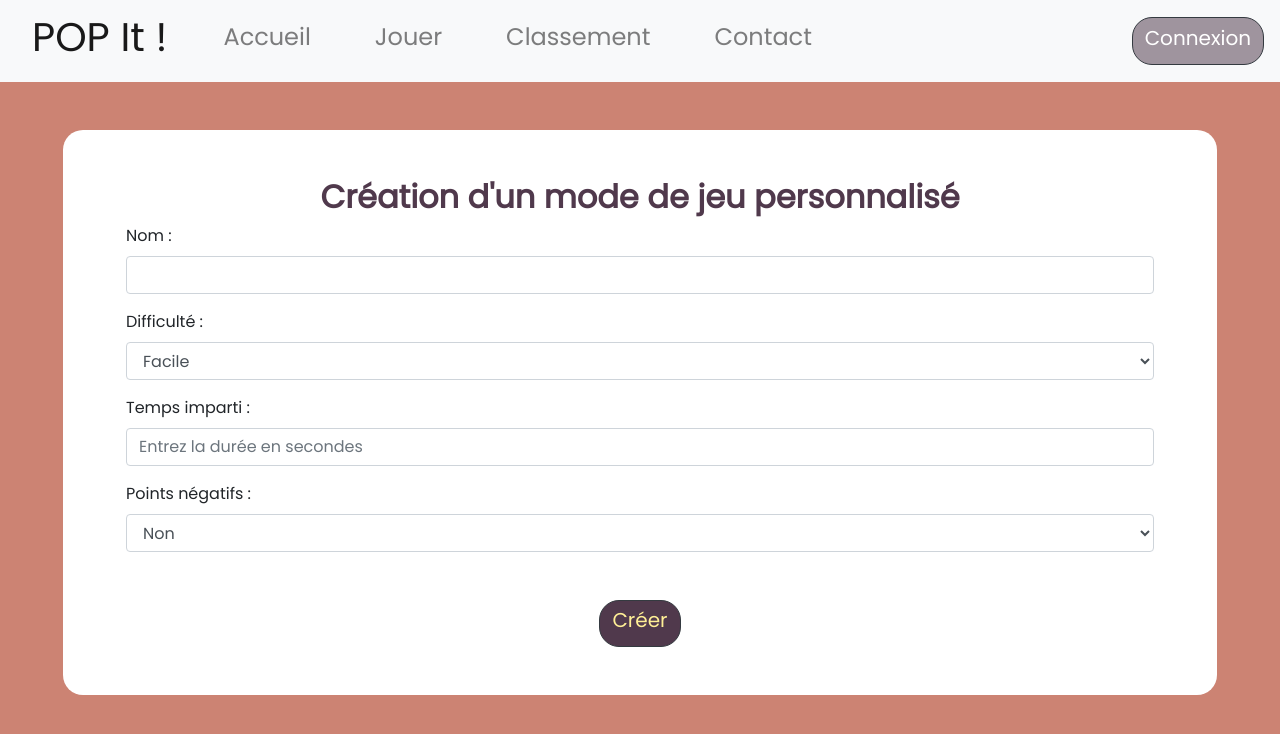
After one commit to OlivierDM1999/PopIt, a Django app: page /mode_perso in a window 1280 px wide. The commit adds this page. Shown: the top 734 px of the page. Run offline with Django 3.2, Linux system fonts and the light colour scheme; some libraries are stand-ins or nearby versions; some web fonts are replaced.

Commit message:
mode personnalisé ajouté

```diff
--- a/popit_django/popit_app/forms.py
+++ b/popit_django/popit_app/forms.py
@@ -15,3 +15,13 @@ class inscription_form(forms.Form):
 class connexion_form(forms.Form):
     email = forms.EmailField(label_suffix = " : ", label = 'Adresse mail', widget=forms.EmailInput({'placeholder': 'Entrez votre adresse mail', 'class':'form-control', 'name': 'email'}))
     password = forms.CharField(label_suffix = " : ", label = 'Mot de passe',max_length=30, widget=forms.PasswordInput({'class':'form-control'}))
+
+
+
+class mode_perso_form(forms.Form):
+    nom = forms.CharField(label_suffix = " : ", label = 'Nom', max_length=255, widget=forms.TextInput({'class':'form-control'}))
+    difficulte = forms.ChoiceField(label_suffix = " : ", label = 'Difficulté', choices = [('Facile', 'Facile'), ('Normal','Normal'), ('Difficile','Difficile'), ('Expert', 'Expert')], widget=forms.Select({'class':'form-control'}))
+    # VERIFIER SI LE TEMPS IMPARTI ENTRE EST BIEN UN ENTIER
+    tempsImparti_mode = forms.IntegerField(label_suffix = " : ", label = 'Temps imparti', widget=forms.NumberInput({'placeholder': 'Entrez la durée en secondes','class':'form-control'}))
+    pointsNegatifsOn_mode = forms.ChoiceField(label_suffix = " : ", label = 'Points négatifs', choices = [(False,'Non'),(True, 'Oui')], widget=forms.Select({'class':'form-control'}))
+    #pointsNegatifsOn_mode = forms.BooleanField(label_suffix = " : ", label = 'Points négatifs', initial = False , widget=forms.CheckboxInput())
--- /dev/null
+++ b/popit_django/popit_app/templates/mode_perso.html
@@ -0,0 +1,19 @@
+{% extends 'base.html' %}
+{% block content %}
+<div class="container-fluid vh-100">
+    <div class="row justify-content-center m-5 p-5" style="height: 100%; background-color: white; border-radius: 20px;">
+        <div class="col">
+            <h2 class="text-center" style="width:100%; font-weight: bold; color:#50394C"> Création d'un mode de jeu personnalisé </h2>
+            <form method='POST'>
+                {% csrf_token %}
+                {{ form.as_p }}
+                <div class="text-center mt-5">
+                    <button class="btn btn-dark my-2 my-sm-0" type="submit" style="border-radius: 20px; background-color:#50394C;"><h5 style="color:#FFEF96">Créer</h5></button>
+                </div>
+
+            </form>
+        </div>
+    </div>
+</div>
+
+{% endblock %}
--- a/popit_django/popit_app/urls.py
+++ b/popit_django/popit_app/urls.py
@@ -16,5 +16,6 @@ urlpatterns = [
     path('game1',views.game1,name="game1"),
     path('game2',views.game2,name="game2"),
     path('video_stream', views.video_stream, name='video_stream'),
+    path('mode_perso',views.mode_perso,name="mode_perso")
     #path('', views.hello_world, name='hello_world'),
 ]
--- a/popit_django/popit_app/views.py
+++ b/popit_django/popit_app/views.py
@@ -4,7 +4,6 @@ from django.http import HttpResponse, JsonResponse
 from django.http.response import StreamingHttpResponse
 import cv2
 import numpy as np
-
 from . import forms
 from django.contrib.auth import login
 from .request.Request_BDD import Request_BDD
@@ -56,6 +55,7 @@ def accueil(request):
     #Request_BDD.addMode('classique', 'difficile', 300, False)
     #Request_BDD.addMode('explosif', 'facile', 180, True)
     #Request_BDD.addMode('explosif', 'difficile', 300, True)
+
     nom = checkSession(request)
     return render(request,"accueil.html",{'nom':nom})
 
@@ -189,3 +189,26 @@ def game2(request):
 
 def game1(request):
     return render(request,"game.html")
+
+
+
+
+def mode_perso(request):
+    print("ok")
+    nom = checkSession(request)
+    form = forms.mode_perso_form()
+    print("51515")
+    if request.method == "POST":
+        print("1818")
+        form = forms.mode_perso_form(request.POST)
+        if form.is_valid():
+            infos = request.POST
+            print(infos)
+            Request_BDD.addMode(infos["nom"], infos['difficulte'], infos['tempsImparti_mode'], infos['pointsNegatifsOn_mode'])
+            return redirect('jouer')
+        else:
+            return render(request,"mode_perso.html", {'form' : form, 'nom':nom})
+
+    else:
+        print("fefe")
+        return render(request,"mode_perso.html", {'form' : form, 'nom':nom})
```
Also changed, not shown: popit_django/popit_app/templates/jouer.html (+11 -2 lines).
